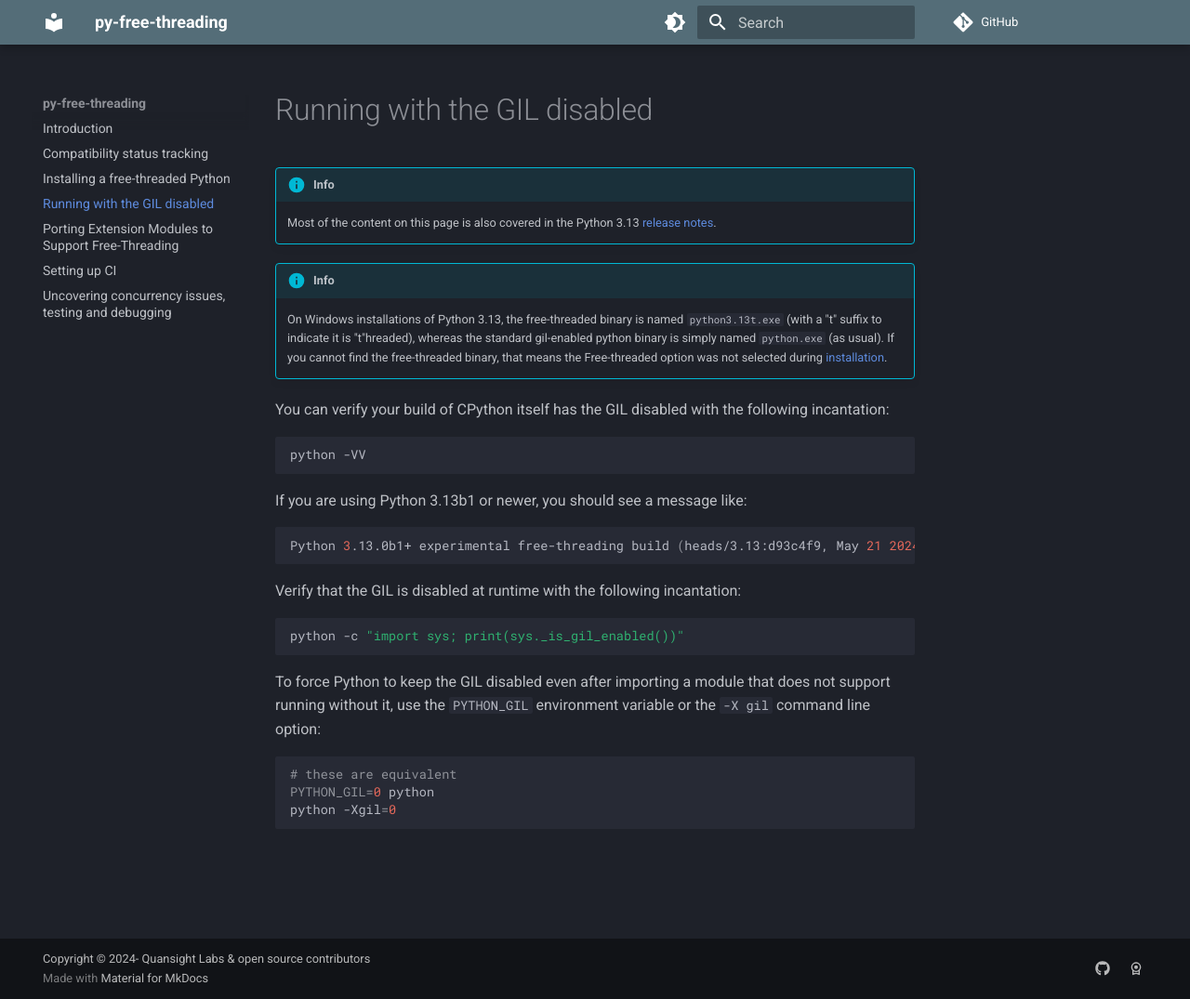
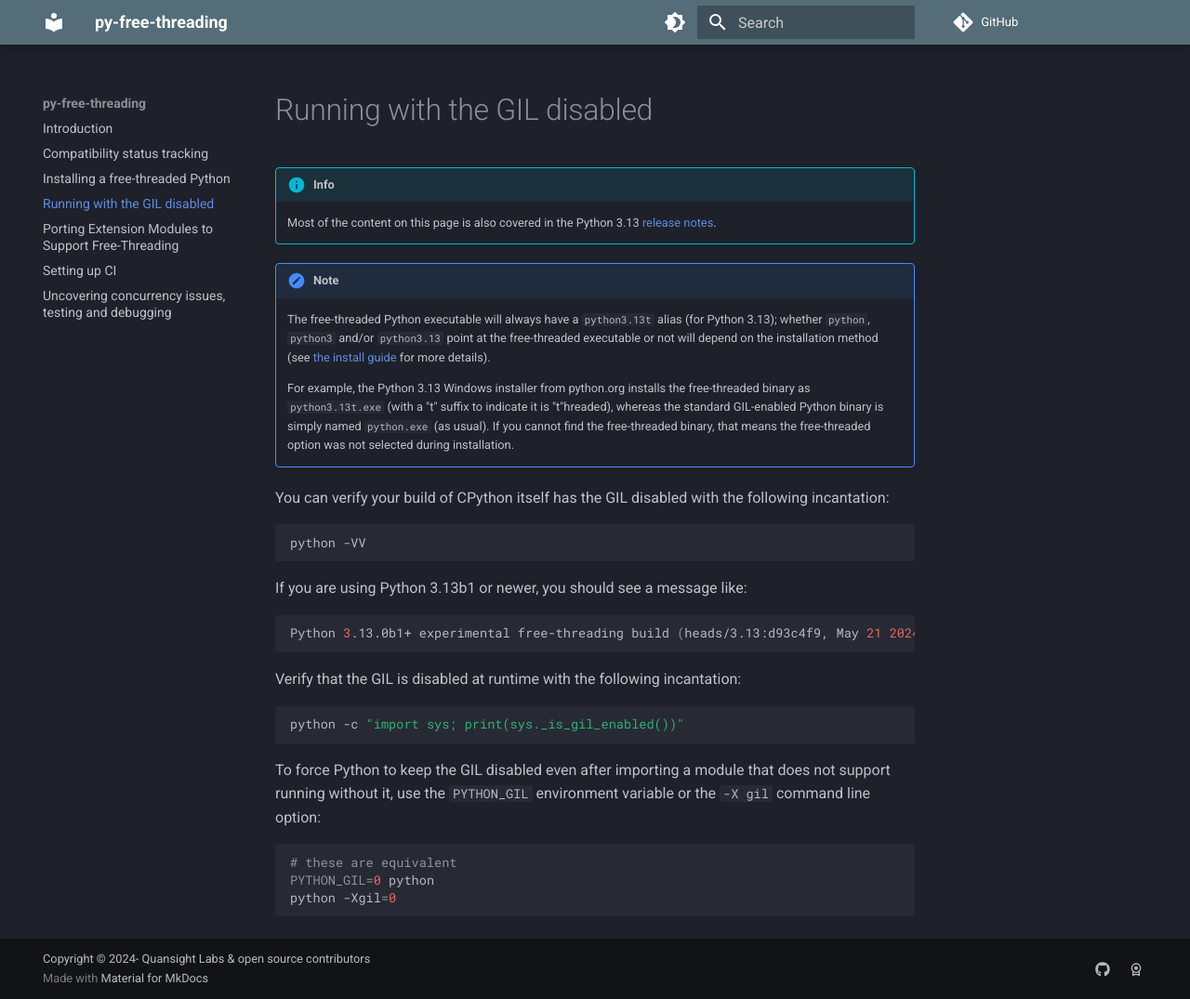
Before and after one commit to Quansight-Labs/free-threaded-compatibility, an MkDocs documentation site: the page built from docs/running-gil-disabled.md, in a window 1280 px wide and 1075 px high. Shown: the whole window at 93% size. Built offline with MkDocs 1.6.1 and Material for MkDocs 9.7.7, drawn with Linux system fonts in a browser that asks for light colours; comment, search, counter and statistics services are not loaded.

Commit message:
update text with suggestion

```diff
--- a/docs/running-gil-disabled.md
+++ b/docs/running-gil-disabled.md
@@ -4,8 +4,19 @@
     Most of the content on this page is also covered in the Python 3.13
     [release notes](https://docs.python.org/3.13/whatsnew/3.13.html#free-threaded-cpython).
 
-!!! info
-    On Windows installations of Python 3.13, the free-threaded binary is named `python3.13t.exe` (with a "t" suffix to indicate it is "t"hreaded), whereas the standard gil-enabled python binary is simply named `python.exe` (as usual). If you cannot find the free-threaded binary, that means the Free-threaded option was not selected during [installation](installing_cpython.md).
+!!! note
+    The free-threaded Python executable will always have a `python3.13t` alias
+    (for Python 3.13); whether `python`, `python3` and/or `python3.13` point at
+    the free-threaded executable or not will depend on the installation method
+    (see [the install guide](installing_cpython.md) for more details).
+
+    For example, the Python 3.13 Windows installer from python.org
+    installs the free-threaded binary as `python3.13t.exe` (with a "t" suffix
+    to indicate it is "t"hreaded), whereas the standard GIL-enabled Python
+    binary is simply named `python.exe` (as usual). If you cannot find the
+    free-threaded binary, that means the free-threaded option was not selected
+    during installation.
+
 
 You can verify your build of CPython itself has the GIL disabled with the
 following incantation:
```
